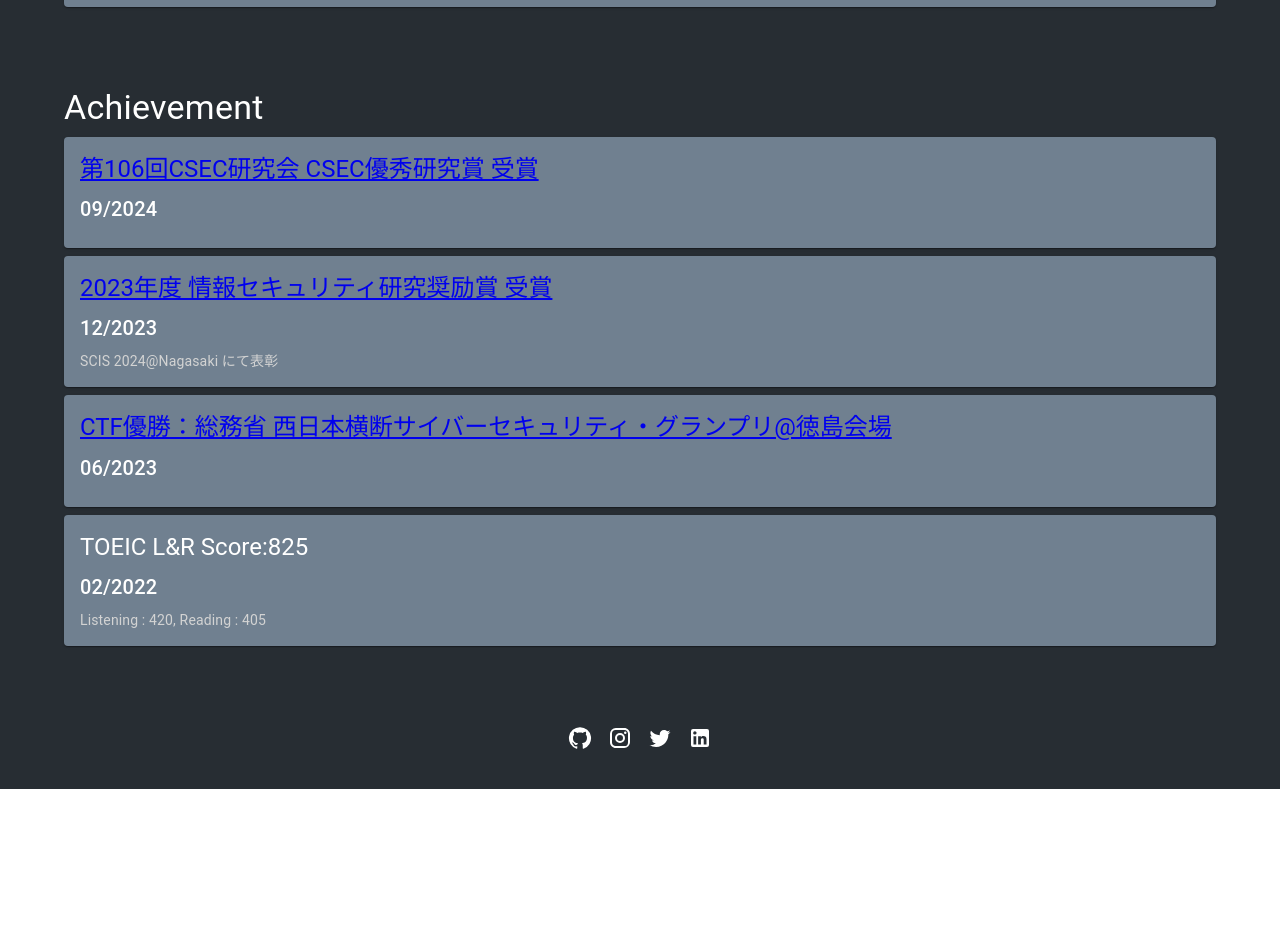
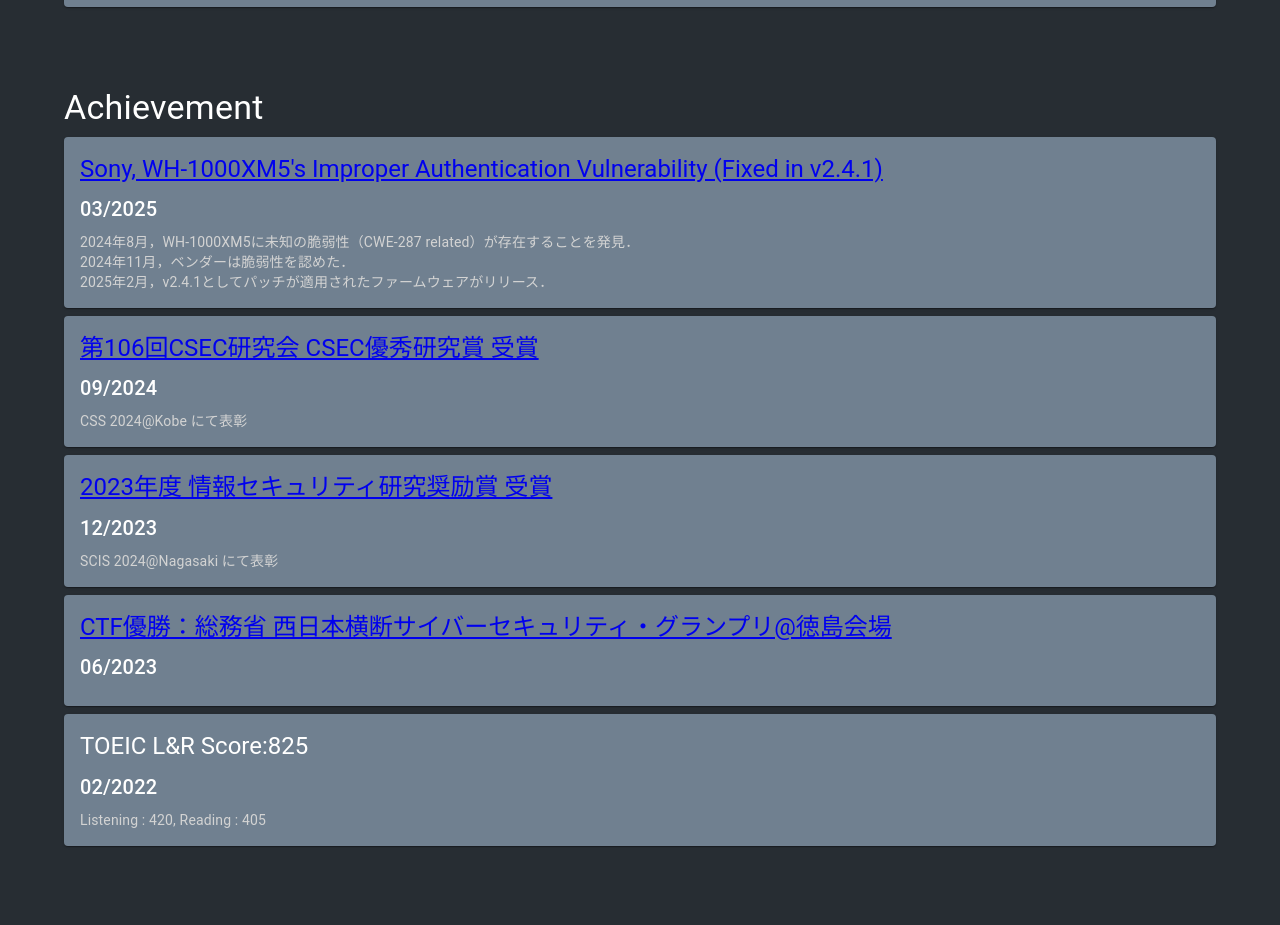
Before and after one commit to trapedev/trapedev.github.io, a React (Create React App) app in the folder app/: page / in a window 1280 px wide. Shown: the part 8420-9345 px from the top of the page. Before the commit the page ends 9209 px from the top, so only its background shows below. Built offline with nearby package versions, Linux system fonts and the light colour scheme.

Commit message:
commit all changes

```diff
--- a/app/src/App.tsx
+++ b/app/src/App.tsx
@@ -62,6 +62,7 @@
 import XLink from "pages/link/XLink";
 import LinkedInLink from "pages/link/LinkedInLink";
 import ICSS2025 from "pages/publ/ICSS2025";
+import WH1000XM5AuthVulnFix from "pages/achv/WH1000XM5AuthVulnFix";
 
 interface Props {
   /**
@@ -217,6 +218,7 @@
         </Box>
         <Box id="achievement" sx={{ mb: 10 }}>
           <Typography variant="h4">Achievement</Typography>
+          <WH1000XM5AuthVulnFix />
           <IPSJCSEC2024 />
           <SCISISEC2023 />
           <CTF2023 />
--- a/app/src/pages/achv/IPSJCSEC2024.tsx
+++ b/app/src/pages/achv/IPSJCSEC2024.tsx
@@ -1,4 +1,4 @@
-import { SingleCardItem, SubTitle, Title } from "components/views/ui";
+import { SecondaryText, SingleCardItem, SubTitle, Title } from "components/views/ui";
 
 const IPSJCSEC2024 = () => {
   return (
@@ -8,6 +8,7 @@
         hyperLink="https://www.ipsj.or.jp/award/csec-award.html"
       />
       <SubTitle title={"09/2024"} />
+      <SecondaryText text={"CSS 2024@Kobe にて表彰"} />
     </SingleCardItem>
   );
 };
--- /dev/null
+++ b/app/src/pages/achv/WH1000XM5AuthVulnFix.tsx
@@ -0,0 +1,18 @@
+import { SecondaryText, SingleCardItem, SubTitle, Title } from "components/views/ui";
+
+const WH1000XM5AuthVulnFix = () => {
+  return (
+    <SingleCardItem>
+      <Title
+        title={"Sony, WH-1000XM5's Improper Authentication Vulnerability (Fixed in v2.4.1)"}
+        hyperLink="https://github.com/trapedev/WH-1000XM5_Auth_Vuln_Fixed_v2.4.1"
+      />
+      <SubTitle title={"03/2025"} />
+      <SecondaryText text={"2024年8月，WH-1000XM5に未知の脆弱性（CWE-287 related）が存在することを発見．"} />
+      <SecondaryText text={"2024年11月，ベンダーは脆弱性を認めた．"} />
+      <SecondaryText text={"2025年2月，v2.4.1としてパッチが適用されたファームウェアがリリース．"} />
+    </SingleCardItem>
+  );
+};
+
+export default WH1000XM5AuthVulnFix;
```
Also changed, not shown: 7 other files (tests, documents, lock files or other folders).
